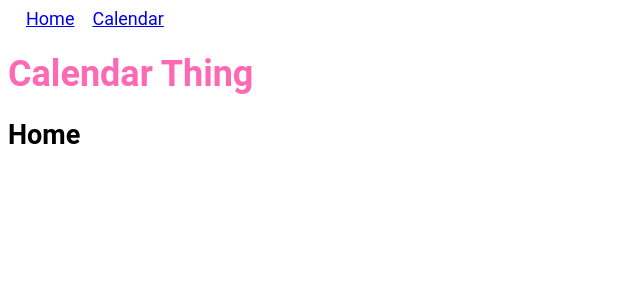
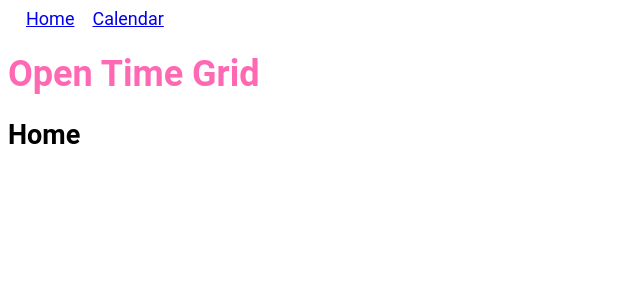
Before and after one commit to knoebber/opentimegrid, a React (Create React App) app in the folder client/: page / in a window 1280 px wide. Shown: the top 300 px of the page, without its empty margins (0-640 px from the left). Built offline with nearby package versions, Linux system fonts and the light colour scheme.

Commit message:
Name project Open Time Grid

```diff
--- a/client/package.json
+++ b/client/package.json
@@ -1,7 +1,6 @@
 {
-  "name": "client",
+  "name": "open-time-grid-client",
   "version": "0.1.0",
-  "private": true,
   "dependencies": {
     "@testing-library/jest-dom": "^5.11.4",
     "@testing-library/react": "^11.1.0",
--- a/client/src/components/Nav.jsx
+++ b/client/src/components/Nav.jsx
@@ -31,7 +31,7 @@ export default function Nav() {
         {links.map(({ text, path }) => (<Link key={path} to={path}>{text}</Link>))}
       </nav>
       <main>
-        <h1>Calendar Thing</h1>
+        <h1>Open Time Grid</h1>
         <Switch>
           {routes.map(({ component: Component, path }) => (
             <Route
```
Also changed, not shown: 1 other file (tests, documents, lock files or other folders).
